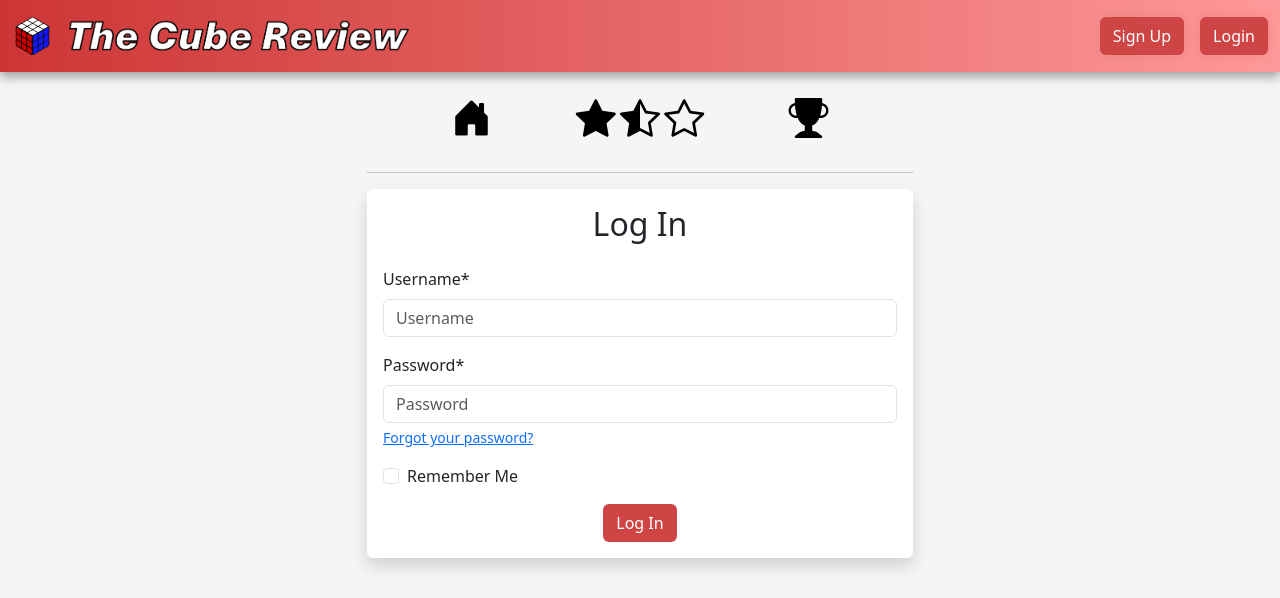
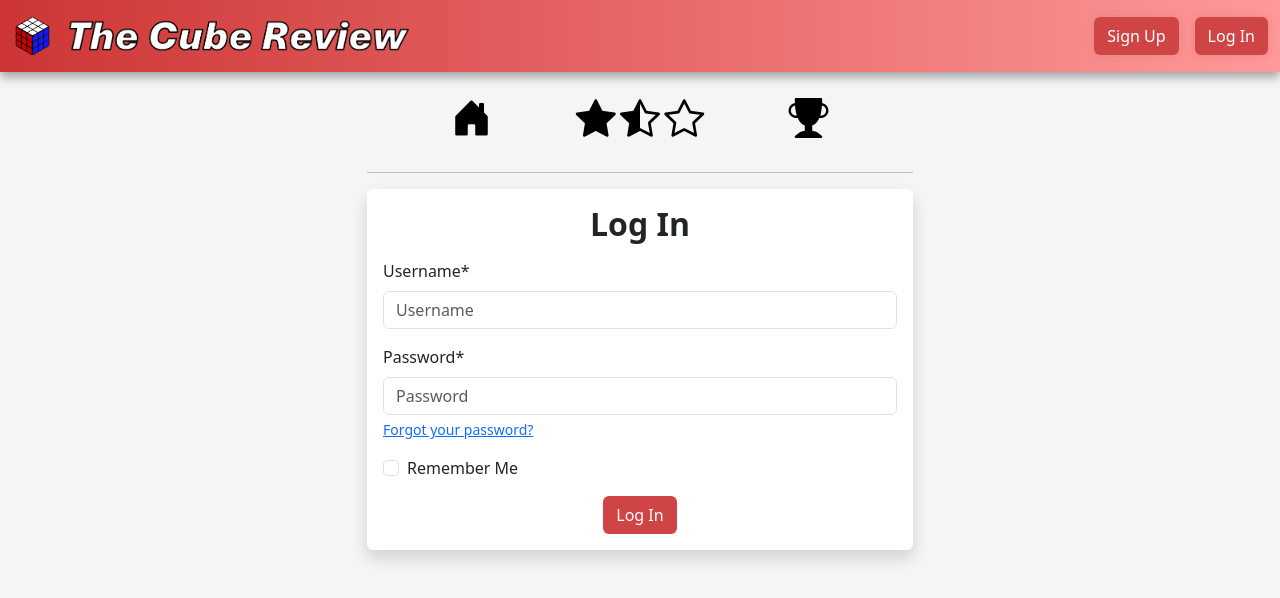
Before and after one commit to arun-dhanjal/the_cube_review, a Django app: a page that uses templates/base.html in a window 1280 px wide. Shown: the top 598 px of the page. Run offline with Django 4.2, Linux system fonts and the light colour scheme; some libraries are stand-ins or nearby versions.

Commit message:
Check and update format and comments auth templates

```diff
--- a/templates/account/login.html
+++ b/templates/account/login.html
@@ -4,14 +4,16 @@
 {% block content %}
 <div class="container d-flex justify-content-center">
     <div class="col-12 col-sm-10 col-md-8 col-lg-6">
+        <!-- Bootstrap card containing login form -->
         <div class="card shadow border-0 mb-3">
             <div class="card-body">
-                <h2 class="card-title text-center mb-4">Log In</h2>
+                <h2 class="card-title text-center mb-3 fw-bold">Log In</h2>
+                <!-- Crispy Forms package used to create login fields -->
                 <form method="post" action="{% url 'account_login' %}">
-                {% csrf_token %}
-                {{ form|crispy }}
+                    {% csrf_token %}
+                    {{ form|crispy }}
                     <div class="d-flex justify-content-center">
-                        <button type="submit" class="btn">Log In</button>
+                        <button type="submit" class="btn" aria-label="Submit login form">Log In</button>
                     </div>
                 </form>
             </div>
--- a/templates/base.html
+++ b/templates/base.html
@@ -33,10 +33,10 @@
             <div class="d-flex flex-row align-items-center">
                 {% if user.is_authenticated %}
                     <span class="mb-3 mb-lg-0 me-lg-3 me-3 smaller-font"><strong>Logged in as {{ user }}</strong></span>
-                    <a class="btn light-shadow mb-3 mb-lg-0 smaller-font" href="{% url 'account_logout' %}">Logout</a>
+                    <a class="btn light-shadow mb-3 mb-lg-0 smaller-font" href="{% url 'account_logout' %}">Log Out</a>
                 {% else %}
                     <a class="btn light-shadow mb-3 mb-lg-0 me-3 smaller-font" href="{% url 'account_signup' %}">Sign Up</a>
-                    <a class="btn light-shadow mb-3 mb-lg-0 smaller-font" href="{% url 'account_login' %}">Login</a>
+                    <a class="btn light-shadow mb-3 mb-lg-0 smaller-font" href="{% url 'account_login' %}">Log In</a>
                 {% endif %}
             </div>
 
```
Also changed, not shown: templates/account/logout.html (+6 -4 lines), templates/account/signup.html (+5 -3 lines).
